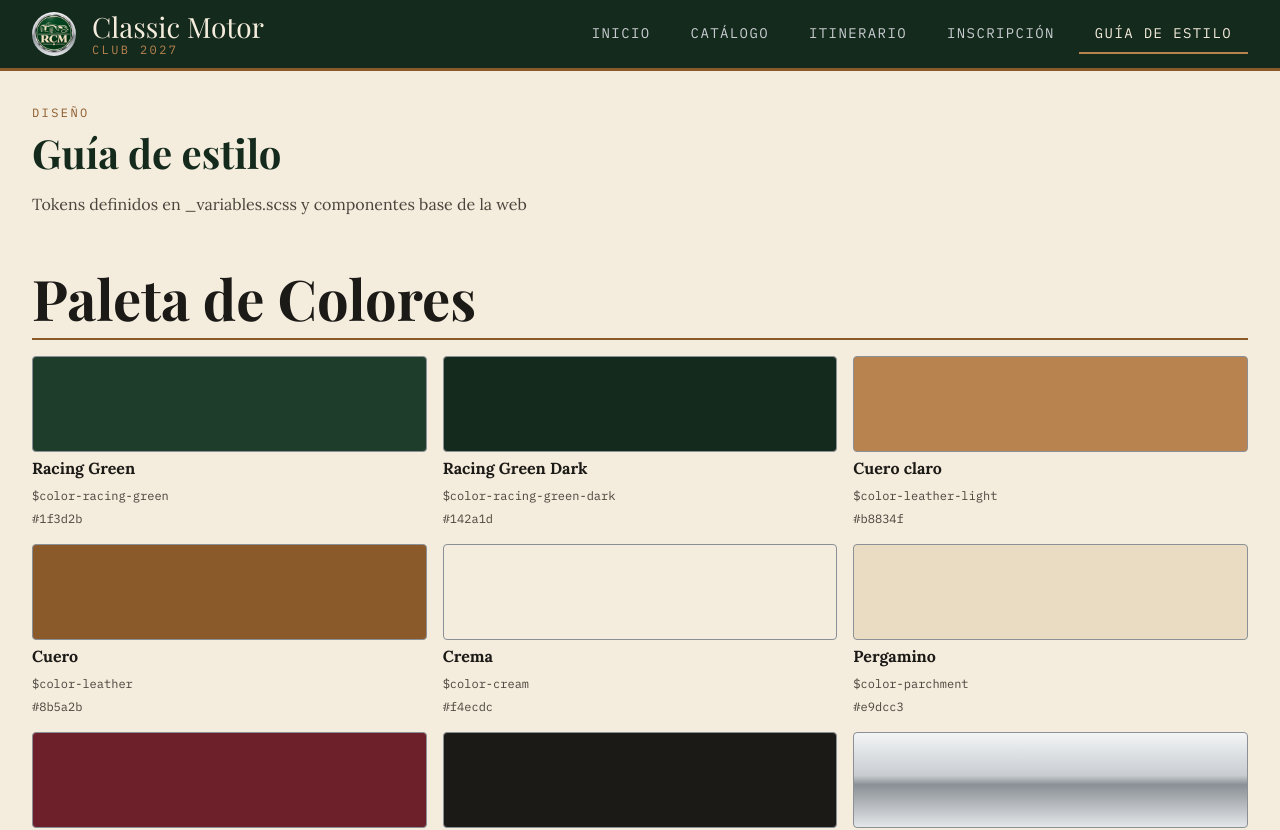
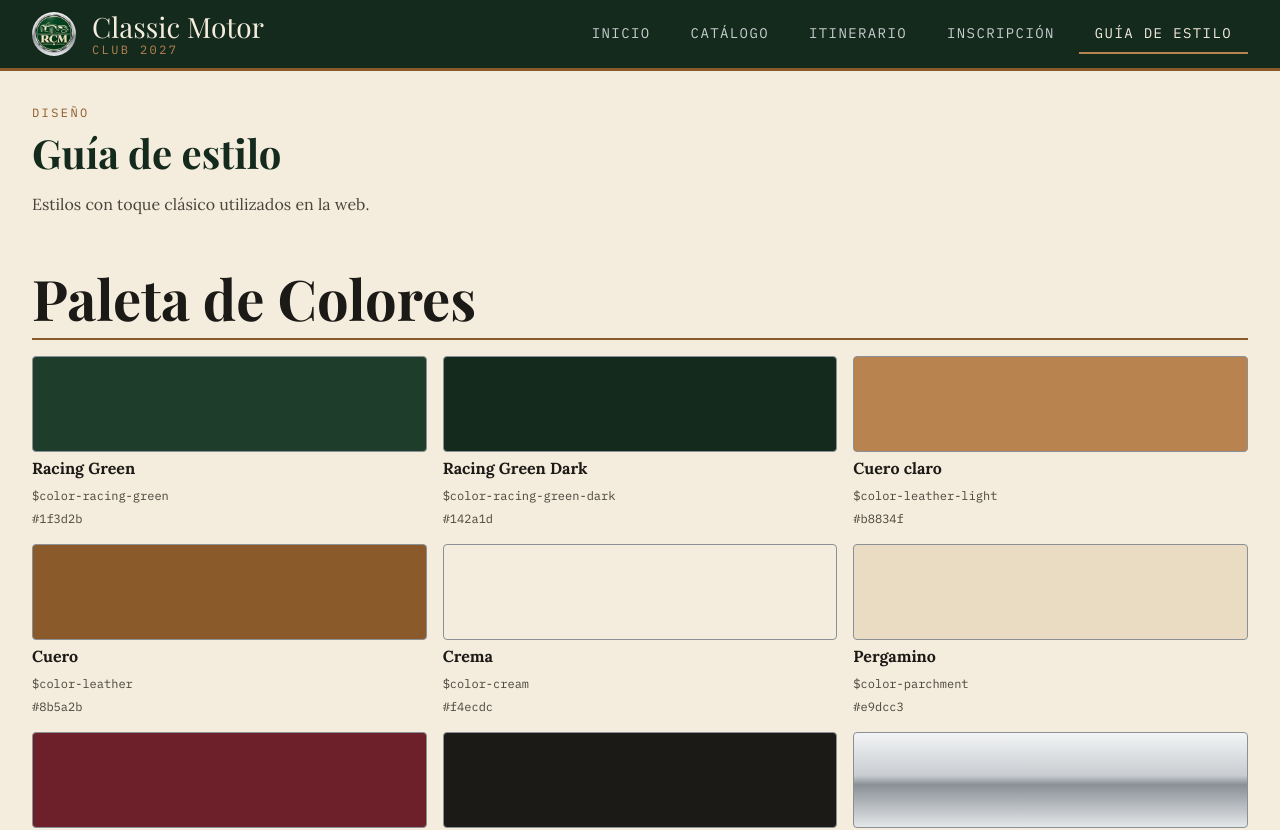
Before and after one commit to donivanovich/RallyClassicMotors, an Angular app: page /guia-estilo in a window 1280 px wide. Shown: the top 830 px of the page. Built offline with nearby package versions, Linux system fonts and the light colour scheme.

Commit message:
fix: style guide title

```diff
--- a/src/app/pages/style-guide/style-guide.html
+++ b/src/app/pages/style-guide/style-guide.html
@@ -1,7 +1,7 @@
 <section class="section" aria-labelledby="guia-title">
   <p class="section__eyebrow">Diseño</p>
   <h1 class="section__title" id="guia-title">Guía de estilo</h1>
-  <p class="section__lead">Tokens definidos en _variables.scss y componentes base de la web</p>
+  <p class="section__lead">Estilos con toque clásico utilizados en la web.</p>
 </section>
 
 <section class="section guide" aria-labelledby="paleta-title">
```
